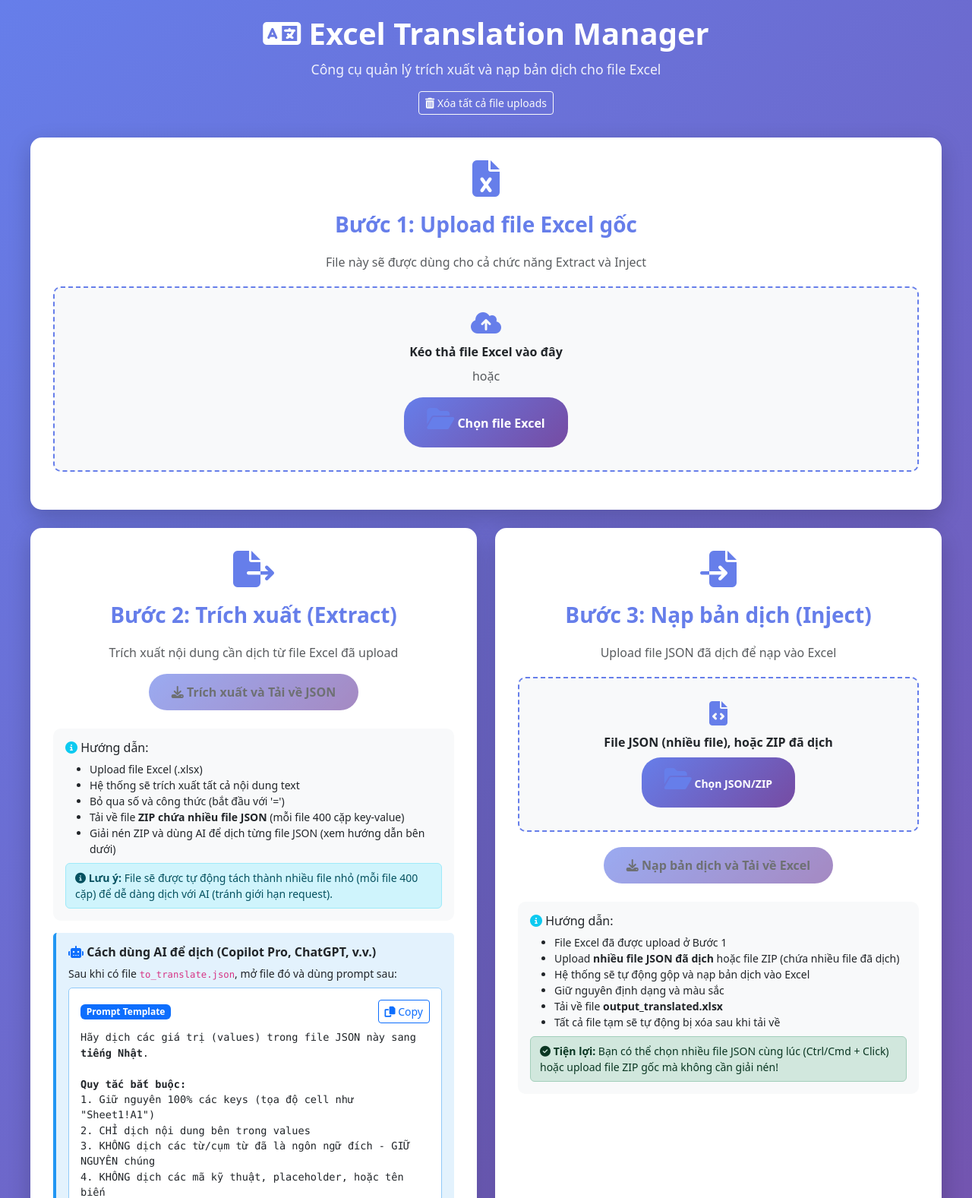
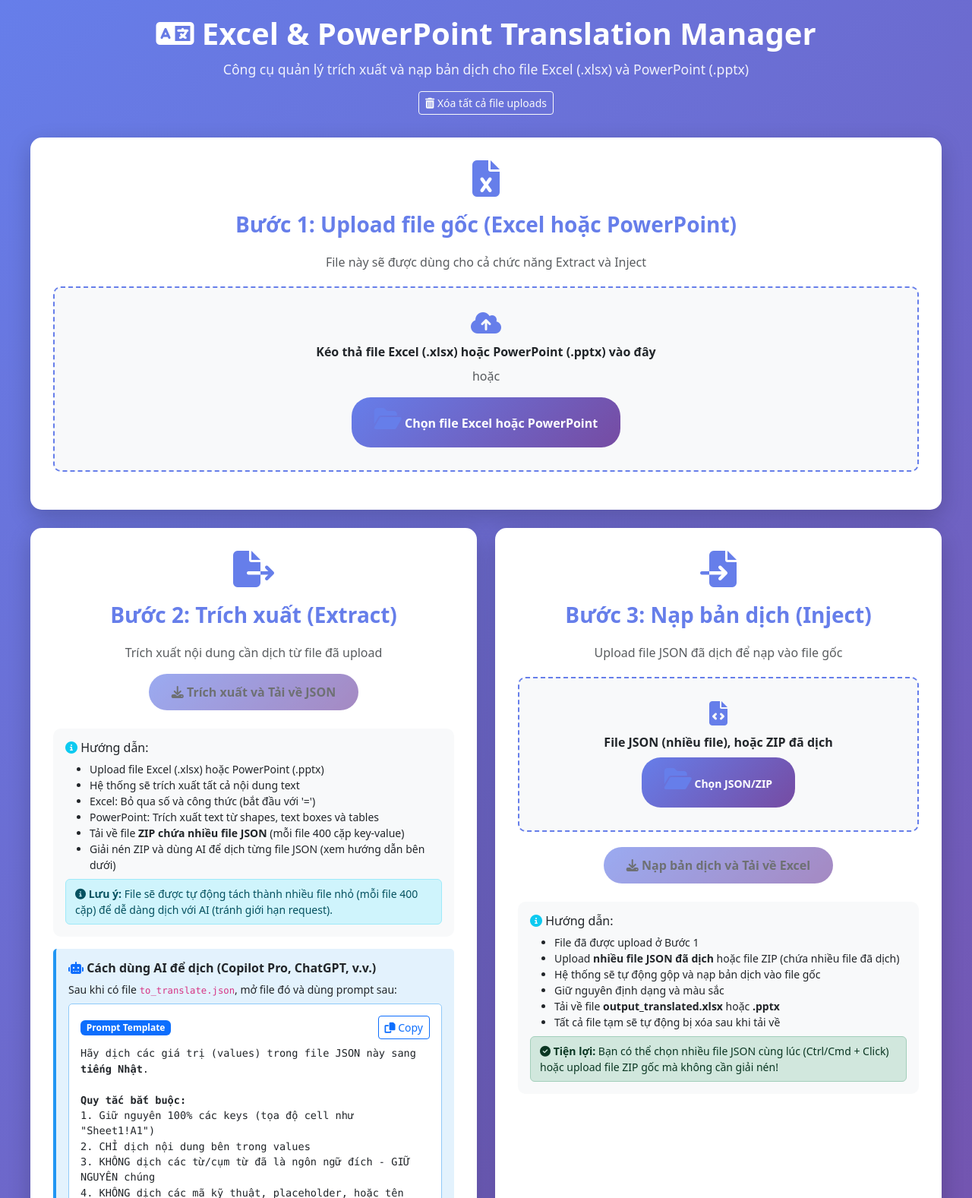
Before and after one commit to francisnguyenanh/translate-offline-copilot, a Flask app: page / in a window 1280 px wide. Shown: the top 1577 px of the page at 76% size. Run offline with Flask 3, Linux system fonts and the light colour scheme; some libraries are stand-ins or nearby versions.

Commit message:
thêm chức năng gen trừ pptx

```diff
--- a/app.py
+++ b/app.py
@@ -9,6 +9,7 @@ import zipfile
 from flask import Flask, render_template, request, send_file, jsonify
 from werkzeug.utils import secure_filename
 from openpyxl import load_workbook
+from pptx import Presentation
 from datetime import datetime
 
 # Khởi tạo ứng dụng Flask
@@ -17,7 +18,7 @@ app.config['MAX_CONTENT_LENGTH'] = 16 * 1024 * 1024  # Giới hạn 16MB
 app.config['UPLOAD_FOLDER'] = 'uploads'
 
 # Các định dạng file được phép
-ALLOWED_EXTENSIONS = {'xlsx'}
+ALLOWED_EXTENSIONS = {'xlsx', 'pptx'}
 
 def allowed_file(filename):
     """
@@ -31,6 +32,149 @@ def allowed_json_file(filename):
     """
     return '.' in filename and filename.rsplit('.', 1)[1].lower() == 'json'
 
+def extract_text_from_shape(shape, shape_path, extracted_data):
+    """
+    Hàm đệ quy để trích xuất text từ shape, bao gồm cả grouped shapes
+    shape_path: đường dẫn đến shape, ví dụ "Shape1" hoặc "Shape1_2_3"
+    """
+    # Trích xuất text từ text frame của shape hiện tại
+    if hasattr(shape, "text") and shape.text:
+        text_content = shape.text.strip()
+        if text_content:  # Chỉ lấy nội dung không rỗng
+            extracted_data[shape_path] = text_content
+
+    # Trích xuất text từ table nếu có
+    if hasattr(shape, "has_table") and shape.has_table:
+        table = shape.table
+        for row_idx, row in enumerate(table.rows, start=1):
+            for col_idx, cell in enumerate(row.cells, start=1):
+                if cell.text.strip():
+                    key = f"{shape_path}!Table_R{row_idx}C{col_idx}"
+                    extracted_data[key] = cell.text.strip()
+
+    # Kiểm tra xem shape có phải là GroupShape không (chứa các shape con)
+    if hasattr(shape, "shapes"):
+        # Đây là grouped shape, duyệt qua các shape con
+        for child_idx, child_shape in enumerate(shape.shapes, start=1):
+            child_path = f"{shape_path}_{child_idx}"
+            extract_text_from_shape(child_shape, child_path, extracted_data)
+
+def extract_text_from_pptx(filepath):
+    """
+    Trích xuất text từ file PPTX, bao gồm cả text trong grouped shapes
+    Trả về dictionary với format: {"SlideX!ShapeY": "Content"}
+    Với nested shapes: {"SlideX!ShapeY_Z": "Content"} (Z là shape con)
+    """
+    extracted_data = {}
+    prs = Presentation(filepath)
+
+    for slide_idx, slide in enumerate(prs.slides, start=1):
+        for shape_idx, shape in enumerate(slide.shapes, start=1):
+            shape_path = f"Slide{slide_idx}!Shape{shape_idx}"
+            extract_text_from_shape(shape, shape_path, extracted_data)
+
+    return extracted_data
+
+def inject_text_to_shape(shape, shape_indices, translated_value, is_table_cell=False, table_pos=None):
+    """
+    Hàm đệ quy để nạp text vào shape, bao gồm cả grouped shapes
+    shape_indices: list các index để navigate đến shape đúng, ví dụ [2, 3] cho Shape2_3
+    is_table_cell: có phải là table cell không
+    table_pos: tuple (row_idx, col_idx) nếu là table cell
+    """
+    # Nếu là shape cuối cùng trong path
+    if len(shape_indices) == 0:
+        if is_table_cell and table_pos:
+            # Nạp vào table cell
+            row_idx, col_idx = table_pos
+            if hasattr(shape, "has_table") and shape.has_table:
+                table = shape.table
+                if row_idx < len(table.rows) and col_idx < len(table.rows[row_idx].cells):
+                    cell = table.rows[row_idx].cells[col_idx]
+                    cell.text = translated_value
+        else:
+            # Nạp vào text frame của shape
+            if hasattr(shape, "text_frame"):
+                shape.text_frame.clear()
+                p = shape.text_frame.paragraphs[0]
+                p.text = translated_value
+        return True
+
+    # Navigate đến shape con
+    if hasattr(shape, "shapes"):
+        next_idx = shape_indices[0]
+        if next_idx <= len(shape.shapes):
+            child_shape = shape.shapes[next_idx - 1]  # Chuyển từ 1-indexed sang 0-indexed
+            return inject_text_to_shape(child_shape, shape_indices[1:], translated_value, is_table_cell, table_pos)
+
+    return False
+
+def inject_text_to_pptx(filepath, json_data):
+    """
+    Nạp text đã dịch vào file PPTX, bao gồm cả grouped shapes
+    """
+    prs = Presentation(filepath)
+
+    for key, translated_value in json_data.items():
+        try:
+            # Parse key format:
+            # "SlideX!ShapeY" hoặc "SlideX!ShapeY_Z" (nested)
+            # hoặc "SlideX!ShapeY!Table_RxCy" hoặc "SlideX!ShapeY_Z!Table_RxCy"
+            if '!' not in key:
+                continue
+
+            parts = key.split('!')
+            if len(parts) < 2:
+                continue
+
+            # Lấy slide index
+            slide_part = parts[0]
+            if not slide_part.startswith('Slide'):
+                continue
+            slide_idx = int(slide_part.replace('Slide', '')) - 1
+
+            if slide_idx >= len(prs.slides):
+                continue
+
+            slide = prs.slides[slide_idx]
+
+            # Parse shape path: "Shape2" hoặc "Shape2_3_1" (nested)
+            shape_part = parts[1]
+            if not shape_part.startswith('Shape'):
+                continue
+
+            # Tách các indices: "Shape2_3_1" -> [2, 3, 1]
+            shape_str = shape_part.replace('Shape', '')
+            shape_indices = [int(idx) for idx in shape_str.split('_')]
+
+            # Lấy shape đầu tiên (top-level shape)
+            first_shape_idx = shape_indices[0] - 1  # Chuyển sang 0-indexed
+            if first_shape_idx >= len(slide.shapes):
+                continue
+
+            shape = slide.shapes[first_shape_idx]
+
+            # Kiểm tra xem có phải table cell không
+            is_table_cell = False
+            table_pos = None
+
+            if len(parts) == 3 and parts[2].startswith('Table_R'):
+                # Parse table cell position
+                is_table_cell = True
+                table_part = parts[2].replace('Table_R', '').split('C')
+                row_idx = int(table_part[0]) - 1
+                col_idx = int(table_part[1]) - 1
+                table_pos = (row_idx, col_idx)
+
+            # Navigate và nạp text (bỏ qua index đầu tiên vì đã lấy shape rồi)
+            inject_text_to_shape(shape, shape_indices[1:], translated_value, is_table_cell, table_pos)
+
+        except (ValueError, IndexError, AttributeError) as e:
+            # Bỏ qua các key không hợp lệ
+            continue
+
+    return prs
+
 @app.route('/')
 def index():
     """
@@ -41,9 +185,9 @@ def index():
 @app.route('/extract', methods=['POST'])
 def extract():
     """
-    Chức năng 1: Trích xuất các cell chứa string từ file Excel
-    Bỏ qua các cell chứa số và công thức (bắt đầu bằng '=')
-    Trả về file JSON với format: {"SheetName!CellCoordinate": "Content"}
+    Chức năng 1: Trích xuất các cell chứa string từ file Excel hoặc PPTX
+    Bỏ qua các cell chứa số và công thức (bắt đầu bằng '=') trong Excel
+    Trả về file JSON với format: {"SheetName!CellCoordinate": "Content"} hoặc {"SlideX!ShapeY": "Content"}
     """
     # Kiểm tra xem có file được upload không
     if 'file' not in request.files:
@@ -57,7 +201,7 @@ def extract():
 
     # Kiểm tra định dạng file
     if not allowed_file(file.filename):
-        return jsonify({'error': 'Chỉ chấp nhận file .xlsx'}), 400
+        return jsonify({'error': 'Chỉ chấp nhận file .xlsx hoặc .pptx'}), 400
 
     try:
         # Lưu file tạm thời
@@ -67,33 +211,41 @@ def extract():
         filepath = os.path.join(app.config['UPLOAD_FOLDER'], temp_filename)
         file.save(filepath)
 
-        # Mở file Excel bằng openpyxl
-        workbook = load_workbook(filepath)
+        # Xác định loại file và trích xuất
+        file_ext = filename.rsplit('.', 1)[1].lower()
 
-        # Dictionary để lưu kết quả
-        extracted_data = {}
+        if file_ext == 'xlsx':
+            # Mở file Excel bằng openpyxl
+            workbook = load_workbook(filepath)
 
-        # Duyệt qua tất cả các sheet
-        for sheet_name in workbook.sheetnames:
-            sheet = workbook[sheet_name]
+            # Dictionary để lưu kết quả
+            extracted_data = {}
 
-            # Duyệt qua tất cả các cell trong sheet
-            for row in sheet.iter_rows():
-                for cell in row:
-                    # Bỏ qua cell rỗng
-                    if cell.value is None:
-                        continue
+            # Duyệt qua tất cả các sheet
+            for sheet_name in workbook.sheetnames:
+                sheet = workbook[sheet_name]
 
-                    # Chỉ lấy cell chứa string
-                    if isinstance(cell.value, str):
-                        # Bỏ qua công thức (bắt đầu bằng '=')
-                        if not cell.value.startswith('='):
-                            # Tạo key theo format "SheetName!CellCoordinate"
-                            key = f"{sheet_name}!{cell.coordinate}"
-                            extracted_data[key] = cell.value
+                # Duyệt qua tất cả các cell trong sheet
+                for row in sheet.iter_rows():
+                    for cell in row:
+                        # Bỏ qua cell rỗng
+                        if cell.value is None:
+                            continue
 
-        # Đóng workbook
-        workbook.close()
+                        # Chỉ lấy cell chứa string
+                        if isinstance(cell.value, str):
+                            # Bỏ qua công thức (bắt đầu bằng '=')
+                            if not cell.value.startswith('='):
+                                # Tạo key theo format "SheetName!CellCoordinate"
+                                key = f"{sheet_name}!{cell.coordinate}"
+                                extracted_data[key] = cell.value
+
+            # Đóng workbook
+            workbook.close()
+
+        elif file_ext == 'pptx':
+            # Trích xuất text từ PPTX
+            extracted_data = extract_text_from_pptx(filepath)
 
         # Xóa file tạm
         os.remove(filepath)
@@ -173,13 +325,13 @@ def extract():
 @app.route('/inject', methods=['POST'])
 def inject():
     """
-    Chức năng 2: Nạp dữ liệu từ file JSON đã dịch vào file Excel gốc
-    Giữ nguyên định dạng, màu sắc của file Excel gốc
+    Chức năng 2: Nạp dữ liệu từ file JSON đã dịch vào file Excel hoặc PPTX gốc
+    Giữ nguyên định dạng, màu sắc của file gốc
     Hỗ trợ nhiều file JSON riêng lẻ hoặc file ZIP chứa nhiều file JSON
     """
-    # Kiểm tra xem có file Excel được upload không
+    # Kiểm tra xem có file được upload không
     if 'excel_file' not in request.files:
-        return jsonify({'error': 'Cần upload file Excel'}), 400
+        return jsonify({'error': 'Cần upload file Excel hoặc PPTX'}), 400
 
     excel_file = request.files['excel_file']
 
@@ -191,11 +343,11 @@ def inject():
 
     # Kiểm tra xem các file có được chọn không
     if excel_file.filename == '' or len(json_files) == 0:
-        return jsonify({'error': 'Cần chọn đủ file Excel và JSON'}), 400
+        return jsonify({'error': 'Cần chọn đủ file và JSON'}), 400
 
-    # Kiểm tra định dạng file Excel
+    # Kiểm tra định dạng file
     if not allowed_file(excel_file.filename):
-        return jsonify({'error': 'File Excel phải có định dạng .xlsx'}), 400
+        return jsonify({'error': 'File phải có định dạng .xlsx hoặc .pptx'}), 400
 
     try:
         # Lưu file Excel tạm thời
@@ -258,35 +410,54 @@ def inject():
                     return jsonify({'error': f'File JSON "{json_file.filename}" không hợp lệ: {str(e)}'}), 400
 
 
-        # Mở file Excel bằng openpyxl
-        workbook = load_workbook(excel_filepath)
+        # Xác định loại file và nạp dữ liệu
+        file_ext = excel_filename.rsplit('.', 1)[1].lower()
 
-        # Duyệt qua từng entry trong JSON
-        for key, translated_value in json_data.items():
-            # Parse key theo format "SheetName!CellCoordinate"
-            if '!' not in key:
-                continue
+        if file_ext == 'xlsx':
+            # Mở file Excel bằng openpyxl
+            workbook = load_workbook(excel_filepath)
 
-            sheet_name, cell_coordinate = key.split('!', 1)
+            # Duyệt qua từng entry trong JSON
+            for key, translated_value in json_data.items():
+                # Parse key theo format "SheetName!CellCoordinate"
+                if '!' not in key:
+                    continue
 
-            # Kiểm tra xem sheet có tồn tại không
-            if sheet_name not in workbook.sheetnames:
-                continue
+                sheet_name, cell_coordinate = key.split('!', 1)
 
-            # Lấy sheet
-            sheet = workbook[sheet_name]
+                # Kiểm tra xem sheet có tồn tại không
+                if sheet_name not in workbook.sheetnames:
+                    continue
 
-            # Nạp dữ liệu đã dịch vào cell
-            # openpyxl tự động giữ nguyên định dạng của cell
-            sheet[cell_coordinate] = translated_value
+                # Lấy sheet
+                sheet = workbook[sheet_name]
 
-        # Tạo tên file output
-        output_filename = f"output_translated_{timestamp}.xlsx"
-        output_filepath = os.path.join(app.config['UPLOAD_FOLDER'], output_filename)
+                # Nạp dữ liệu đã dịch vào cell
+                # openpyxl tự động giữ nguyên định dạng của cell
+                sheet[cell_coordinate] = translated_value
 
-        # Lưu file Excel đã được nạp dữ liệu
-        workbook.save(output_filepath)
-        workbook.close()
+            # Tạo tên file output
+            output_filename = f"output_translated_{timestamp}.xlsx"
+            output_filepath = os.path.join(app.config['UPLOAD_FOLDER'], output_filename)
+
+            # Lưu file Excel đã được nạp dữ liệu
+            workbook.save(output_filepath)
+            workbook.close()
+
+            output_mimetype = 'application/vnd.openxmlformats-officedocument.spreadsheetml.sheet'
+
+        elif file_ext == 'pptx':
+            # Nạp text vào PPTX
+            prs = inject_text_to_pptx(excel_filepath, json_data)
+
+            # Tạo tên file output
+            output_filename = f"output_translated_{timestamp}.pptx"
+            output_filepath = os.path.join(app.config['UPLOAD_FOLDER'], output_filename)
+
+            # Lưu file PPTX đã được nạp dữ liệu
+            prs.save(output_filepath)
+
+            output_mimetype = 'application/vnd.openxmlformats-officedocument.presentationml.presentation'
 
         # Xóa file Excel tạm
         os.remove(excel_filepath)
@@ -296,12 +467,12 @@ def inject():
             if os.path.exists(temp_file):
                 os.remove(temp_file)
 
-        # Trả về file Excel đã được nạp dữ liệu và xóa tất cả file tạm sau khi gửi
+        # Trả về file đã được nạp dữ liệu và xóa tất cả file tạm sau khi gửi
         response = send_file(
             output_filepath,
             as_attachment=True,
             download_name=output_filename,
-            mimetype='application/vnd.openxmlformats-officedocument.spreadsheetml.sheet'
+            mimetype=output_mimetype
         )
 
         # Xóa file output sau khi gửi
--- a/requirements.txt
+++ b/requirements.txt
@@ -1,3 +1,4 @@
 Flask==3.0.0
 openpyxl==3.1.2
 Werkzeug==3.0.1
+python-pptx==0.6.23
--- a/templates/index.html
+++ b/templates/index.html
@@ -3,7 +3,7 @@
 <head>
     <meta charset="UTF-8">
     <meta name="viewport" content="width=device-width, initial-scale=1.0">
-    <title>Excel Translation Manager</title>
+    <title>Excel & PowerPoint Translation Manager</title>
     <!-- Bootstrap CSS -->
     <link href="https://cdn.jsdelivr.net/npm/bootstrap@5.3.0/dist/css/bootstrap.min.css" rel="stylesheet">
     <!-- Font Awesome cho icons -->
@@ -126,8 +126,8 @@
     <div class="main-container">
         <!-- Header -->
         <div class="header">
-            <h1><i class="fas fa-language"></i> Excel Translation Manager</h1>
-            <p>Công cụ quản lý trích xuất và nạp bản dịch cho file Excel</p>
+            <h1><i class="fas fa-language"></i> Excel & PowerPoint Translation Manager</h1>
+            <p>Công cụ quản lý trích xuất và nạp bản dịch cho file Excel (.xlsx) và PowerPoint (.pptx)</p>
             <div class="mt-3">
                 <button class="btn btn-outline-light btn-sm" onclick="clearUploads()" title="Xóa tất cả file trong thư mục uploads">
                     <i class="fas fa-trash-alt"></i> Xóa tất cả file uploads
@@ -141,18 +141,18 @@
                 <div class="function-card">
                     <div class="text-center">
                         <i class="fas fa-file-excel icon"></i>
-                        <h3>Bước 1: Upload file Excel gốc</h3>
+                        <h3>Bước 1: Upload file gốc (Excel hoặc PowerPoint)</h3>
                         <p class="text-muted">File này sẽ được dùng cho cả chức năng Extract và Inject</p>
                     </div>
 
                     <form id="uploadExcelForm" enctype="multipart/form-data">
                         <div class="upload-area" id="mainUploadArea">
                             <i class="fas fa-cloud-upload-alt"></i>
-                            <p class="mb-2"><strong>Kéo thả file Excel vào đây</strong></p>
+                            <p class="mb-2"><strong>Kéo thả file Excel (.xlsx) hoặc PowerPoint (.pptx) vào đây</strong></p>
                             <p class="text-muted mb-3">hoặc</p>
-                            <input type="file" class="form-control" id="mainExcelFile" name="file" accept=".xlsx" style="display: none;">
+                            <input type="file" class="form-control" id="mainExcelFile" name="file" accept=".xlsx,.pptx" style="display: none;">
                             <label for="mainExcelFile" class="btn btn-custom">
-                                <i class="fas fa-folder-open"></i> Chọn file Excel
+                                <i class="fas fa-folder-open"></i> Chọn file Excel hoặc PowerPoint
                             </label>
                         </div>
 
@@ -177,7 +177,7 @@
                     <div class="text-center">
                         <i class="fas fa-file-export icon"></i>
                         <h3>Bước 2: Trích xuất (Extract)</h3>
-                        <p class="text-muted">Trích xuất nội dung cần dịch từ file Excel đã upload</p>
+                        <p class="text-muted">Trích xuất nội dung cần dịch từ file đã upload</p>
                     </div>
 
                     <form id="extractForm" enctype="multipart/form-data">
@@ -200,9 +200,10 @@
                     <div class="mt-4 p-3" style="background: #f8f9fa; border-radius: 10px;">
                         <h6><i class="fas fa-info-circle text-info"></i> Hướng dẫn:</h6>
                         <ul class="small mb-0">
-                            <li>Upload file Excel (.xlsx)</li>
+                            <li>Upload file Excel (.xlsx) hoặc PowerPoint (.pptx)</li>
                             <li>Hệ thống sẽ trích xuất tất cả nội dung text</li>
-                            <li>Bỏ qua số và công thức (bắt đầu với '=')</li>
+                            <li>Excel: Bỏ qua số và công thức (bắt đầu với '=')</li>
+                            <li>PowerPoint: Trích xuất text từ shapes, text boxes và tables</li>
                             <li>Tải về file <strong>ZIP chứa nhiều file JSON</strong> (mỗi file 400 cặp key-value)</li>
                             <li>Giải nén ZIP và dùng AI để dịch từng file JSON (xem hướng dẫn bên dưới)</li>
                         </ul>
@@ -269,7 +270,7 @@
                     <div class="text-center">
                         <i class="fas fa-file-import icon"></i>
                         <h3>Bước 3: Nạp bản dịch (Inject)</h3>
-                        <p class="text-muted">Upload file JSON đã dịch để nạp vào Excel</p>
+                        <p class="text-muted">Upload file JSON đã dịch để nạp vào file gốc</p>
                     </div>
 
                     <form id="injectForm" enctype="multipart/form-data">
@@ -308,11 +309,11 @@
                     <div class="mt-4 p-3" style="background: #f8f9fa; border-radius: 10px;">
                         <h6><i class="fas fa-info-circle text-info"></i> Hướng dẫn:</h6>
                         <ul class="small mb-0">
-                            <li>File Excel đã được upload ở Bước 1</li>
+                            <li>File đã được upload ở Bước 1</li>
                             <li>Upload <strong>nhiều file JSON đã dịch</strong> hoặc file ZIP (chứa nhiều file đã dịch)</li>
-                            <li>Hệ thống sẽ tự động gộp và nạp bản dịch vào Excel</li>
+                            <li>Hệ thống sẽ tự động gộp và nạp bản dịch vào file gốc</li>
                             <li>Giữ nguyên định dạng và màu sắc</li>
-                            <li>Tải về file <strong>output_translated.xlsx</strong></li>
+                            <li>Tải về file <strong>output_translated.xlsx</strong> hoặc <strong>.pptx</strong></li>
                             <li>Tất cả file tạm sẽ tự động bị xóa sau khi tải về</li>
                         </ul>
                         <div class="alert alert-success mt-2 mb-0 small" style="padding: 8px 12px;">
@@ -355,7 +356,7 @@
                 injectBtn.disabled = false;
 
                 // Hiển thị thông báo
-                showAlert(mainAlert, 'success', `File Excel "${file.name}" đã được chọn. Bạn có thể tiến hành Extract hoặc Inject.`);
+                showAlert(mainAlert, 'success', `File "${file.name}" đã được chọn. Bạn có thể tiến hành Extract hoặc Inject.`);
             }
         });
 
@@ -395,7 +396,7 @@
                 uploadedExcelFilename = files[0].name;
                 extractBtn.disabled = false;
                 injectBtn.disabled = false;
-                showAlert(mainAlert, 'success', `File Excel "${files[0].name}" đã được chọn.`);
+                showAlert(mainAlert, 'success', `File "${files[0].name}" đã được chọn.`);
             }
         });
 
@@ -409,9 +410,9 @@
         extractForm.addEventListener('submit', async function(e) {
             e.preventDefault();
 
-            // Kiểm tra xem có file Excel được upload chưa
+            // Kiểm tra xem có file được upload chưa
             if (!uploadedExcelFilename || mainExcelFile.files.length === 0) {
-                showAlert(extractAlert, 'warning', 'Vui lòng upload file Excel ở Bước 1 trước!');
+                showAlert(extractAlert, 'warning', 'Vui lòng upload file (Excel hoặc PowerPoint) ở Bước 1 trước!');
                 return;
             }
 
@@ -507,9 +508,9 @@
         injectForm.addEventListener('submit', async function(e) {
             e.preventDefault();
 
-            // Kiểm tra xem có file Excel được upload chưa
+            // Kiểm tra xem có file được upload chưa
             if (!uploadedExcelFilename || mainExcelFile.files.length === 0) {
-                showAlert(injectAlert, 'warning', 'Vui lòng upload file Excel ở Bước 1 trước!');
+                showAlert(injectAlert, 'warning', 'Vui lòng upload file (Excel hoặc PowerPoint) ở Bước 1 trước!');
                 return;
             }
 
@@ -543,18 +544,29 @@
                 injectLoading.style.display = 'none';
 
                 if (response.ok) {
-                    // Tải file Excel
+                    // Lấy tên file từ header Content-Disposition
+                    const disposition = response.headers.get('Content-Disposition');
+                    let filename = `output_translated_${Date.now()}.xlsx`;
+
+                    if (disposition && disposition.includes('filename=')) {
+                        const filenameMatch = disposition.match(/filename[^;=\n]*=((['"]).*?\2|[^;\n]*)/);
+                        if (filenameMatch && filenameMatch[1]) {
+                            filename = filenameMatch[1].replace(/['"]/g, '');
+                        }
+                    }
+
+                    // Tải file với tên đúng extension
                     const blob = await response.blob();
                     const url = window.URL.createObjectURL(blob);
                     const a = document.createElement('a');
                     a.href = url;
-                    a.download = `output_translated_${Date.now()}.xlsx`;
+                    a.download = filename;
                     document.body.appendChild(a);
                     a.click();
                     document.body.removeChild(a);
                     window.URL.revokeObjectURL(url);
 
-                    showAlert(injectAlert, 'success', 'Nạp bản dịch thành công! File Excel đang được tải về. Tất cả file tạm đã được xóa.');
+                    showAlert(injectAlert, 'success', 'Nạp bản dịch thành công! File đang được tải về. Tất cả file tạm đã được xóa.');
 
                     // Reset form JSON
                     injectJsonFile.value = '';
```
Also changed, not shown: README.md.
